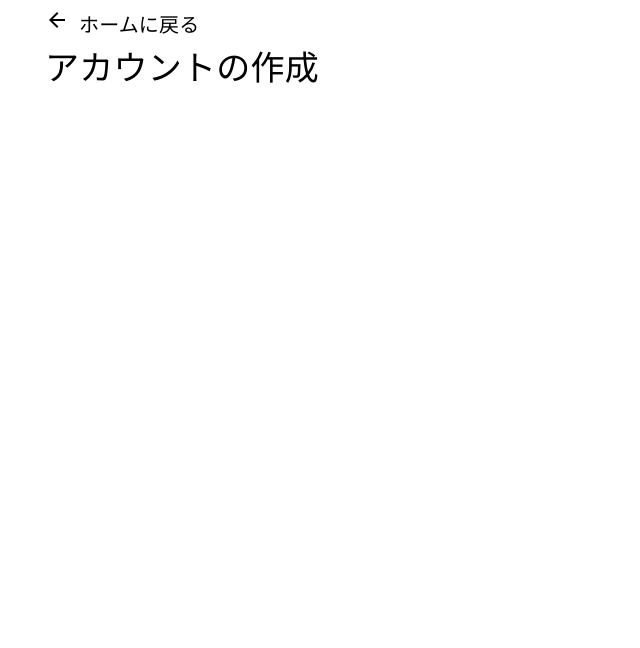
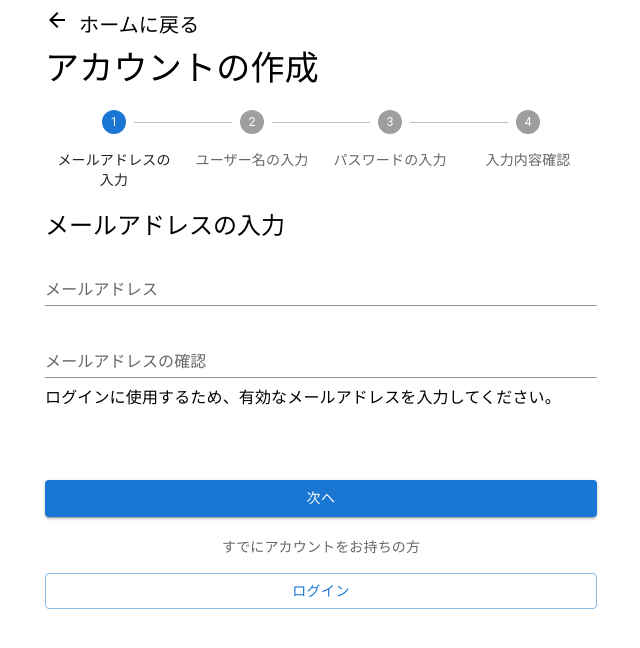
Before and after one commit to KHashimoto3/FormCoder_FRONT, a React (Vite) app: page /create-account in a window 1280 px wide. Shown: the top 648 px of the page, without its empty margins (319-959 px from the left). Built offline with nearby package versions, Linux system fonts and the light colour scheme; no server answers.

Commit message:
アカウント登録フォームの基本バージョンを作成した。

```diff
--- a/src/components/features/create-account/CreateAccount.tsx
+++ b/src/components/features/create-account/CreateAccount.tsx
@@ -1,8 +1,42 @@
-import { Container, Typography } from "@mui/material";
+import {
+  Box,
+  Button,
+  Container,
+  Stack,
+  Step,
+  StepLabel,
+  Stepper,
+  Typography,
+} from "@mui/material";
 
 import ArrowBackIcon from "@mui/icons-material/ArrowBack";
+import { useState } from "react";
+import { CreateAccountFormProvider } from "./CreateAccountFormProvider";
 
 export const CreateAccount = () => {
+  const [activeStep, setActiveStep] = useState<number>(0);
+
+  //各情報を保持する
+  const [email, setEmail] = useState<string>("");
+  const [confirmEmail, setConfirmEmail] = useState<string>("");
+  const [userName, setUserName] = useState<string>("");
+  const [password, setPassword] = useState<string>("");
+  const [confirmPassword, setConfirmPassword] = useState<string>("");
+
+  const steps = [
+    "メールアドレスの入力",
+    "ユーザー名の入力",
+    "パスワードの入力",
+    "入力内容確認",
+  ];
+
+  const buttonStyle = {
+    color: "#fff",
+    background:
+      "linear-gradient(90deg, rgba(51,202,255,1) 0%, rgba(0,118,249,1) 100%)",
+    boxShadow: "0 3px 5px 0 rgba(0, 0, 0, .3)",
+  };
+
   return (
     <div>
       <Container maxWidth="sm">
@@ -19,6 +53,78 @@ export const CreateAccount = () => {
           ホームに戻る
         </Typography>
         <Typography variant="h4">アカウントの作成</Typography>
+        <Box sx={{ width: "100%", marginTop: "20px" }}>
+          <Stepper activeStep={activeStep} alternativeLabel>
+            {steps.map((label) => (
+              <Step key={label}>
+                <StepLabel>{label}</StepLabel>
+              </Step>
+            ))}
+          </Stepper>
+          <Box
+            sx={{ height: "250px", marginTop: "20px", marginBottom: "20px" }}
+          >
+            <CreateAccountFormProvider
+              stepNumber={activeStep + 1}
+              email={email}
+              confirmEmail={confirmEmail}
+              userName={userName}
+              password={password}
+              confirmPassword={confirmPassword}
+              setEmail={setEmail}
+              setConfirmEmail={setConfirmEmail}
+              setUserName={setUserName}
+              setPassword={setPassword}
+              setConfirmPassword={setConfirmPassword}
+            />
+          </Box>
+          <Stack spacing={2}>
+            {activeStep > 0 && activeStep < steps.length && (
+              <Button
+                data-testid="login-button"
+                variant="outlined"
+                color="primary"
+                onClick={() => setActiveStep(activeStep - 1)}
+              >
+                戻る
+              </Button>
+            )}
+            {activeStep < steps.length - 1 && (
+              <Button
+                data-testid="login-button"
+                variant="contained"
+                color="primary"
+                onClick={() => setActiveStep(activeStep + 1)}
+              >
+                次へ
+              </Button>
+            )}
+            {activeStep === steps.length - 1 && (
+              <Button
+                data-testid="login-button"
+                variant="contained"
+                style={buttonStyle}
+                onClick={() => alert("アカウントを作成しました")}
+              >
+                作成
+              </Button>
+            )}
+          </Stack>
+          {activeStep === 0 && (
+            <Stack spacing={2} sx={{ marginTop: "20px" }}>
+              <Typography variant="body2" color="text.secondary" align="center">
+                すでにアカウントをお持ちの方
+              </Typography>
+              <Button
+                variant="outlined"
+                onClick={() => (location.href = "/login")}
+                fullWidth
+              >
+                ログイン
+              </Button>
+            </Stack>
+          )}
+        </Box>
       </Container>
     </div>
   );
--- /dev/null
+++ b/src/components/features/create-account/CreateAccountFormProvider.tsx
@@ -0,0 +1,118 @@
+import { TextField, Typography } from "@mui/material";
+
+type Props = {
+  stepNumber: number;
+  email: string;
+  confirmEmail: string;
+  userName: string;
+  password: string;
+  confirmPassword: string;
+  setEmail: (email: string) => void;
+  setConfirmEmail: (confirmEmail: string) => void;
+  setUserName: (userName: string) => void;
+  setPassword: (password: string) => void;
+  setConfirmPassword: (confirmPassword: string) => void;
+};
+
+export const CreateAccountFormProvider = (props: Props) => {
+  const {
+    stepNumber,
+    email,
+    confirmEmail,
+    userName,
+    password,
+    confirmPassword,
+    setEmail,
+    setConfirmEmail,
+    setUserName,
+    setPassword,
+    setConfirmPassword,
+  } = props;
+
+  switch (stepNumber) {
+    case 1:
+      return (
+        <div>
+          <Typography variant="h5">メールアドレスの入力</Typography>
+          <TextField
+            label="メールアドレス"
+            variant="standard"
+            value={email}
+            onChange={(e) => setEmail(e.target.value)}
+            fullWidth
+            margin="normal"
+          />
+          <TextField
+            label="メールアドレスの確認"
+            variant="standard"
+            value={confirmEmail}
+            onChange={(e) => setConfirmEmail(e.target.value)}
+            fullWidth
+            margin="normal"
+          />
+          <Typography variant="body1">
+            ログインに使用するため、有効なメールアドレスを入力してください。
+          </Typography>
+        </div>
+      );
+    case 2:
+      return (
+        <div>
+          <Typography variant="h5">ユーザー名の入力</Typography>
+          <TextField
+            label="ユーザー名"
+            variant="standard"
+            value={userName}
+            onChange={(e) => setUserName(e.target.value)}
+            fullWidth
+            margin="normal"
+          />
+          <Typography variant="body1">
+            ニックネームでも構いません。他のユーザーに表示される名前です。
+          </Typography>
+        </div>
+      );
+    case 3:
+      return (
+        <div>
+          <Typography variant="h5">パスワードの入力</Typography>
+          <TextField
+            label="パスワード"
+            variant="standard"
+            type="password"
+            value={password}
+            onChange={(e) => setPassword(e.target.value)}
+            fullWidth
+            margin="normal"
+          />
+          <TextField
+            label="パスワードの確認"
+            variant="standard"
+            type="password"
+            value={confirmPassword}
+            onChange={(e) => setConfirmPassword(e.target.value)}
+            fullWidth
+            margin="normal"
+          />
+          <Typography variant="body1">
+            8文字以上かつ英数字を組み合わせたパスワードを入力してください。
+          </Typography>
+        </div>
+      );
+    case 4:
+      return (
+        <div>
+          <Typography variant="h5">入力内容確認</Typography>
+          <Typography variant="body1">メールアドレス: {email}</Typography>
+          <Typography variant="body1">ユーザー名: {userName}</Typography>
+          <Typography variant="body1">パスワード: {password}</Typography>
+        </div>
+      );
+    default:
+      return (
+        <div>
+          <Typography variant="h5">アカウントの作成</Typography>
+        </div>
+      );
+  }
+};
```
